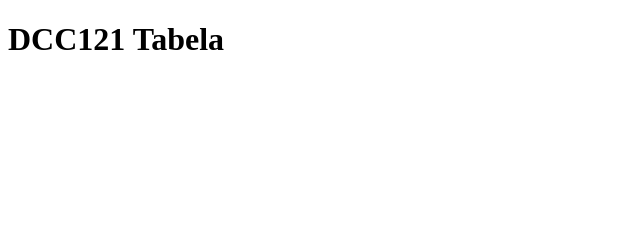
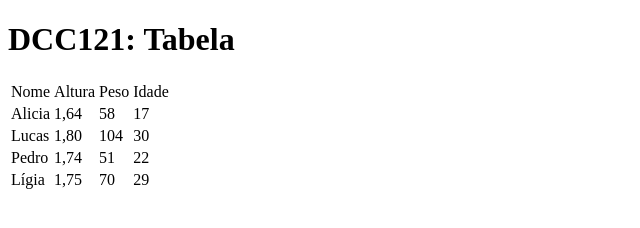
Before and after one commit to ufjf-dcc121/ufjf-dcc121-2022-1-atv2-aliciadelg23, a plain HTML site: page tabela.html in a window 1280 px wide. Shown: the whole page, without its empty margins (0-640 px from the left). Drawn offline with Linux system fonts and the light colour scheme.

Commit message:
Adiciona dados na tabela

```diff
--- a/tabela.html
+++ b/tabela.html
@@ -6,6 +6,13 @@
     <title>Tabela</title>
 </head>
 <body>
-    <h1>DCC121 Tabela</h1>
+    <h1>DCC121: Tabela</h1>
+<table>
+    <tr><td>Nome</td>   <td>Altura </td>  <td>Peso</td>   <td>Idade </td> </tr>
+    <tr><td>Alicia</td> <td> 1,64  </td>  <td> 58</td>    <td> 17</td> </tr>
+    <tr><td>Lucas</td>  <td> 1,80  </td>  <td> 104</td>   <td> 30</td> </tr>
+    <tr><td>Pedro</td>  <td> 1,74  </td>  <td> 51</td>    <td> 22</td> </tr>
+    <tr><td>Lígia</td>  <td> 1,75  </td>  <td> 70</td>    <td> 29</td> </tr>
+</table>
 </body>
 </html>
```
